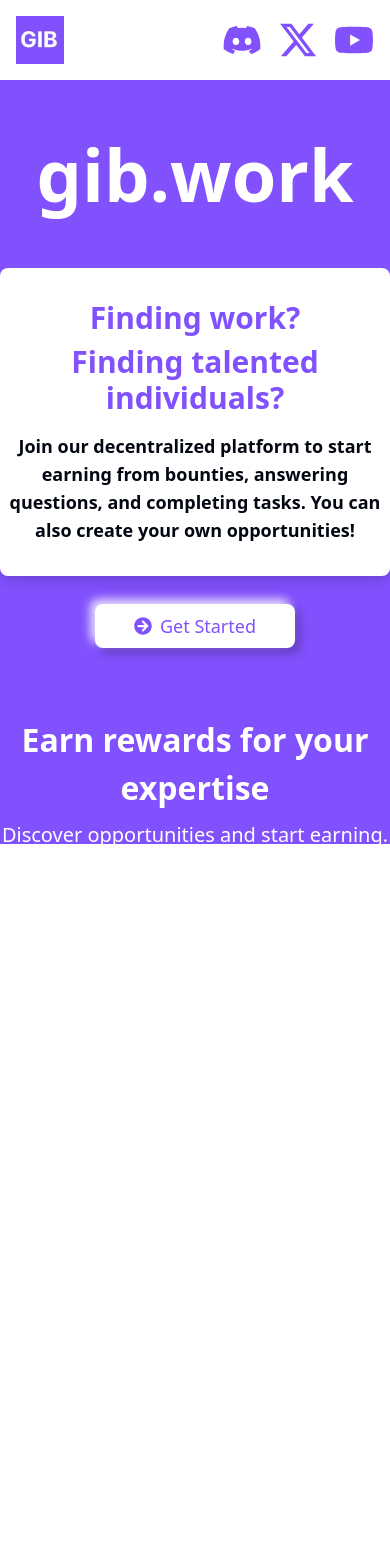
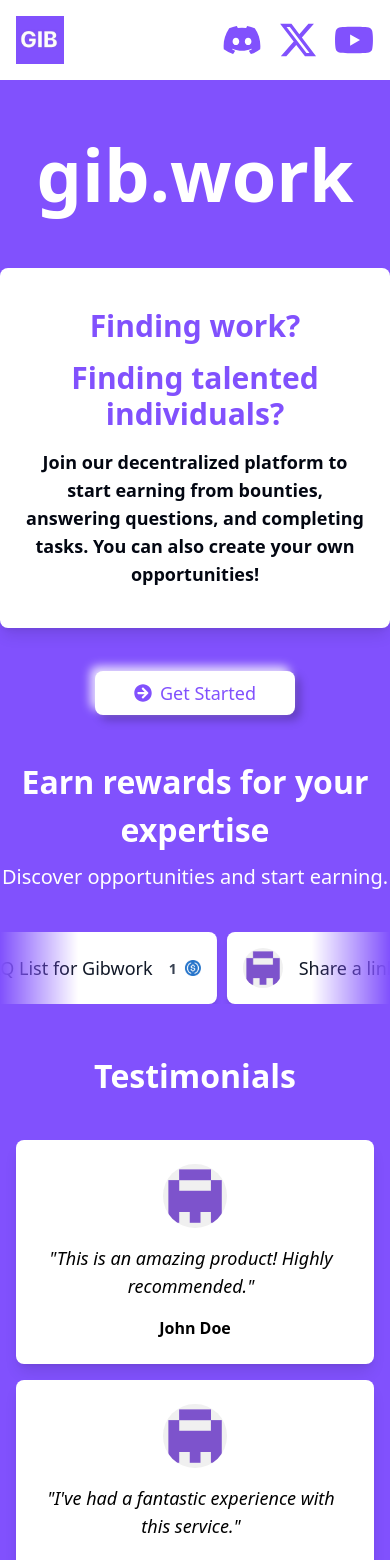
Before and after one commit to zsh28/gib-work-landing-page, a React (Vite) app: page / in a window 390 px wide. Shown: the top 1560 px of the page. Before the commit the page ends 844 px from the top, so only its background shows below. Built offline with nearby package versions, Linux system fonts and the light colour scheme.

Commit message:
Update styling in App.jsx, Button.jsx, Card.jsx, Footer.jsx, Header.jsx, and Testimonials.tsx

```diff
--- a/src/App.jsx
+++ b/src/App.jsx
@@ -8,7 +8,7 @@ import Footer from "./Components/Footer";
 
 export default function App() {
   return (
-    <div className="overflow-y-scroll scrollbar-thin scrollbar-thumb-[#3f267f] scrollbar-track-[#b091ff] h-screen">
+    <div className="scrollable-content">
       <div className="bg-[#8151fd] min-h-screen">
         <Navbar />
         <Header />
--- a/src/Components/Button.jsx
+++ b/src/Components/Button.jsx
@@ -2,7 +2,7 @@ import { FaArrowCircleRight } from "react-icons/fa";
 
 const ButtonWrapper = () => {
   return (
-    <div className=" min-h-[100px] flex items-center justify-center">
+    <div className=" min-h-[50px] flex items-center justify-center mb-10 mt-10">
       <NeumorphismButton />
     </div>
   );
--- a/src/Components/Card.jsx
+++ b/src/Components/Card.jsx
@@ -1,14 +1,14 @@
 const Card = () => {
     return (
-      <div className="max-w-2xl px-2 w-auto max-h-96 bg-white p-8 shadow-lg rounded-lg mx-auto">
+      <div className="max-w-[1200px] w-auto max-h-96 bg-white p-6 shadow-lg rounded-lg mx-auto mb-10">
         <div className="text-center">
-          <h1 className="text-[#8151fd] text-3xl font-bold mb-2">
+          <h1 className="text-[#8151fd] text-3xl font-bold mt-4">
             Finding work?
           </h1>
-          <h1 className="text-[#8151fd] text-3xl font-bold mb-4">
+          <h1 className="text-[#8151fd] text-3xl font-bold mb-4 mt-4">
             Finding talented individuals?
           </h1>
-          <p className="text-lg text-gray-950 font-bold">
+          <p className="text-lg text-gray-950 font-bold mb-4">
           Join our decentralized platform to start earning from bounties, answering questions, and completing tasks. You can also create your own opportunities!
           </p>
         </div>
--- a/src/Components/Footer.jsx
+++ b/src/Components/Footer.jsx
@@ -9,7 +9,7 @@ const Footer = () => {
       {/* Left Side: GibWork Logo */}
       <div className="flex items-center space-x-4">
         <img src={GibWorkImage} alt="Gib Work" className="h-12 w-12" />
-        <span className="text-[20px] font-semibold">GibWork</span>
+        <span className="text-[20px] font-semibold hidden-on-sm">GibWork</span>
       </div>
 
       {/* Center: Text */}
--- a/src/Components/Header.jsx
+++ b/src/Components/Header.jsx
@@ -1,10 +1,10 @@
 const Header = () => {
     return (
-        <header>
+        <div>
             <h1 className="text-white font-bold text-[72px] mt-10 mb-10 justify-center items-center flex">
                 gib.work
             </h1>
-        </header>
+        </div>
     );
 };
 
--- a/src/Components/Testmonials.tsx
+++ b/src/Components/Testmonials.tsx
@@ -13,8 +13,8 @@ const Testimonials = () => {
 
   return (
     <div className="py-12 max-w-[1200px] h-auto w-auto justify-center items-center text-center mx-auto">
-      <h2 className="text-white font-bold text-[32px] mb-8 text-center">Testimonials</h2>
-      <div className="max-w-6xl mx-auto px-4">
+      <h2 className="text-white font-bold text-[32px] mb-10 text-center">Testimonials</h2>
+      <div className="max-w-[1200px] mx-auto px-4">
         <div className="flex flex-col md:flex-row justify-between space-y-4 md:space-y-0 md:space-x-4">
           {paginatedTestimonials.map((testimonial) => (
             <div
--- a/src/index.css
+++ b/src/index.css
@@ -25,14 +25,42 @@
   }
 }
 
-/* Ensure TaskCard fits within the scroll container */
+
 .scroll-content > div {
   flex-shrink: 0;
-  margin-right: 10px; /* Adjust as needed */
+  margin-right: 10px;
 }
 
-/* Optional: If you want to have a small gap between cards */
 .scroll-content > div {
   flex-shrink: 0;
-  margin-right: 10px; /* Adjust the gap between cards as needed */
+  margin-right: 10px;
 }
+
+@media (max-width: 640px) {
+  .hidden-on-sm {
+    display: none;
+  }
+}
+
+.scrollable-content {
+  overflow-y: scroll;
+  height: 100vh; /* Ensure it takes the full screen height */
+}
+
+.scrollable-content::-webkit-scrollbar {
+  width: 8px; /* Adjust the width of the scrollbar */
+}
+
+.scrollable-content::-webkit-scrollbar-thumb {
+  background-color: #3f267f; /* Set the color of the scrollbar thumb */
+  border-radius: 10px; /* Add rounded corners if desired */
+}
+
+.scrollable-content::-webkit-scrollbar-track {
+  background-color: #b091ff; /* Set the color of the scrollbar track */
+}
+@media (max-width: 767px) {
+  .scrollable-content {
+    height: auto; /* Set height to auto on smaller screens */
+  }
+}
```
